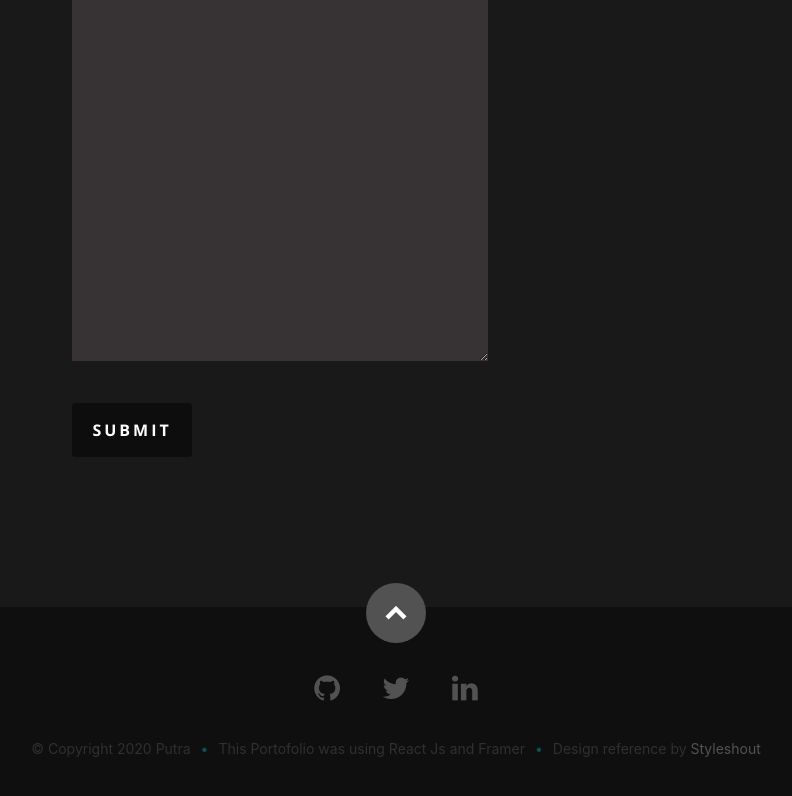
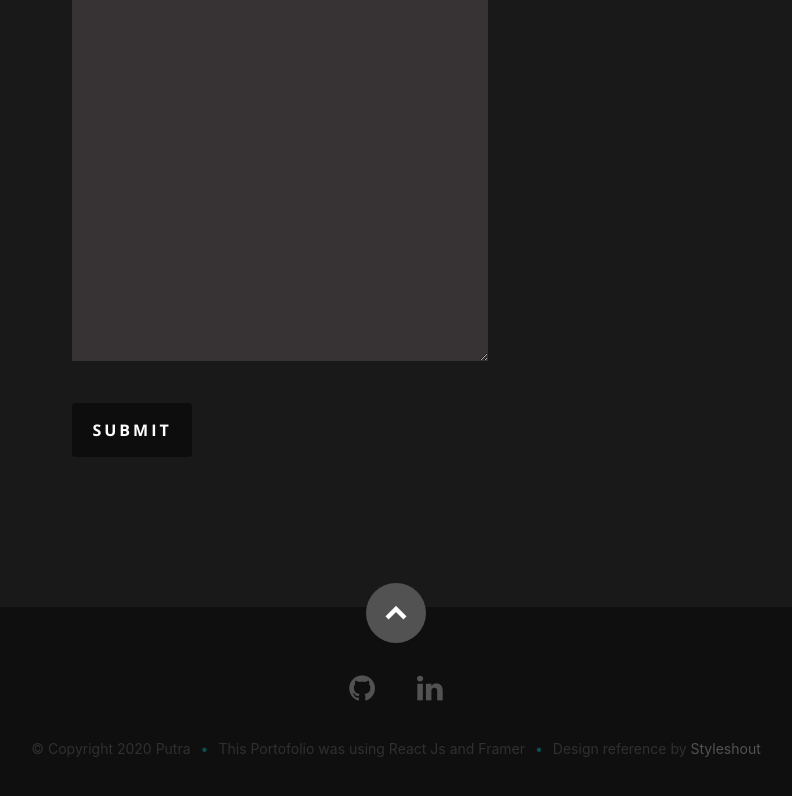
Before and after one commit to drfrostongithub/portofolio-in-react-js, a React (Create React App) app: page / in a window 1280 px wide. Shown: the part 5527-6323 px from the top of the page, without its empty margins (244-1036 px from the left). Built offline with nearby package versions, Linux system fonts and the light colour scheme.

Commit message:
fixing for kenny

```diff
--- a/src/components/footer/footer.js
+++ b/src/components/footer/footer.js
@@ -1,29 +1,20 @@
-import React, { Component } from "react";
+import React from "react";
+import socialLinks from "../socialMedia";
 
-export default class Footer extends Component {
-  render() {
+const Footer = () => {
   return (
     <React.Fragment>
       <footer>
         <div className='row'>
           <div className='twelve columns'>
             <ul className='social-links'>
-                <li>
-                  <a href='https://github.com/drfrostongithub'>
-                    <i className='fa fa-github' />
+              {socialLinks.map((link, index) => (
+                <li key={index}>
+                  <a href={link.link}>
+                    <i className={link.icon} />
                   </a>
                 </li>
-                <li>
-                  <a href='/' aria-disabled>
-                    <i className='fa fa-twitter' />
-                  </a>
-                </li>
-                <li>
-                  <a href='https://www.linkedin.com/in/putra-reza-f-3b226253/'>
-                    <i className='fa fa-linkedin' />
-                  </a>
-                </li>
-                {/* <li><a href="https://www.instagram.com/drdotfrost/"><i className="fa fa-instagram" /></a></li> */}
+              ))}
             </ul>
             <ul className='copyright'>
               <li>© Copyright 2020 Putra</li>
@@ -46,5 +37,6 @@ export default class Footer extends Component {
       {/* Footer End*/}
     </React.Fragment>
   );
-  }
-}
+};
+
+export default Footer;
--- a/src/components/header/header.js
+++ b/src/components/header/header.js
@@ -1,4 +1,5 @@
 import React from "react";
+import socialLinks from "../socialMedia";
 
 const Header = ({ resumeData }) => {
   const navItems = [
@@ -8,24 +9,6 @@ const Header = ({ resumeData }) => {
     { name: "Works", link: "#portfolio" },
     { name: "Testimonials", link: "#testimonials" },
     { name: "Contact", link: "#contact" },
-  ];
-
-  const socialLinks = [
-    {
-      name: "Github",
-      link: "https://github.com/drfrostongithub",
-      icon: "fa fa-github",
-    },
-    {
-      name: "LinkedIn",
-      link: "https://www.linkedin.com/in/putra-reza-f-3b226253/",
-      icon: "fa fa-linkedin",
-    },
-    // {
-    //   name: "Instagram",
-    //   link: "https://www.instagram.com/drdotfrost/",
-    //   icon: "fa fa-instagram",
-    // },
   ];
 
   return (
--- a/src/components/portofolio/portofolio.js
+++ b/src/components/portofolio/portofolio.js
@@ -144,9 +144,7 @@ const Portofolio = () => {
               </div>
               <div className='link-box'>
                 {item.webLink ? <a href={item.webLink}>Web</a> : null}
-                <a href={item.codeLink} className='popup-modal-dismiss'>
-                  Code
-                </a>
+                <a href={item.codeLink}>Code</a>
                 <a className='popup-modal-dismiss'>Close</a>
               </div>
             </div>
--- /dev/null
+++ b/src/components/socialMedia.js
@@ -0,0 +1,14 @@
+const socialLinks = [
+  {
+    name: "Github",
+    link: "https://github.com/drfrostongithub",
+    icon: "fa fa-github",
+  },
+  {
+    name: "LinkedIn",
+    link: "https://www.linkedin.com/in/putra-reza-f-3b226253/",
+    icon: "fa fa-linkedin",
+  },
+];
+
+export default socialLinks;
```
Lines whose indentation alone changed are shown as unchanged.
